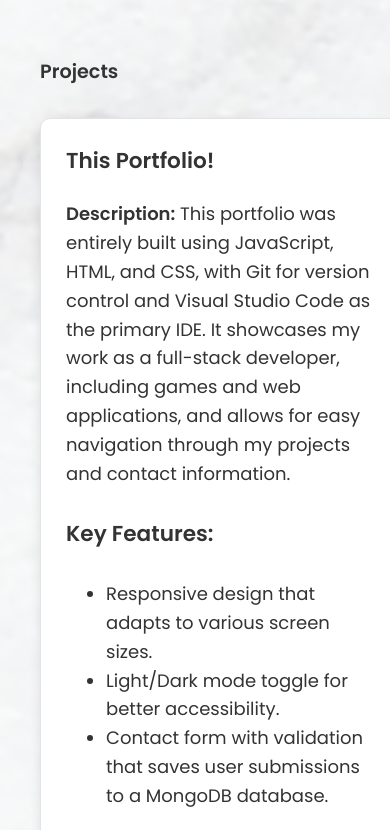
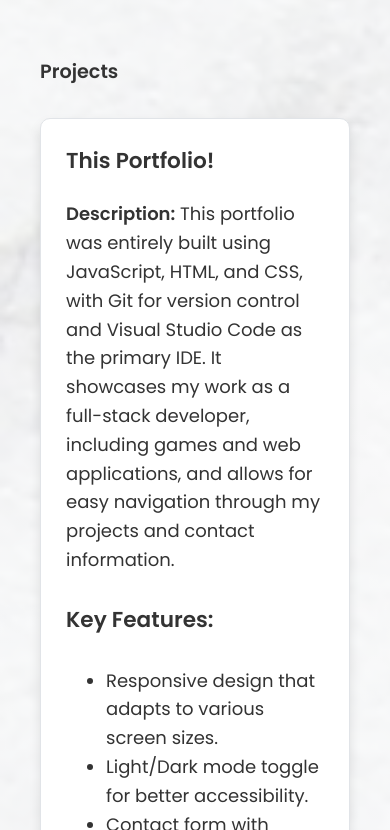
Before and after one commit to ZachariahRedfield/ZachariahRedfield, a website: page index.html in a window 390 px wide. Shown: the part 734-1564 px from the top of the page. Drawn offline with Linux system fonts and the light colour scheme.

Commit message:
Slight adjustments to mobile format

```diff
--- a/styles.css
+++ b/styles.css
@@ -1,6 +1,8 @@
 
 @media only screen and (max-width: 600px) {
     body {
+        max-width: 100%;
+        overflow-x: hidden;
         padding: 10px;
         font-size: 16px; /* Adjust font size for readability */
     }
@@ -50,6 +52,11 @@
         font-size: 0.8em; /* Smaller footer text */
     }
 
+    nav {
+        position: static;
+        box-shadow: none;
+    }
+
     .nav-container {
         flex-direction: column;
         align-items: center;
@@ -75,9 +82,10 @@
     }
 
     .project-card {
+        margin: 10px 0;
         width: 100%;
-        padding: 15px;
-        margin-bottom: 15px;
+        /* Ensure the card takes up the full width of the screen */
+        box-sizing: border-box;
     }
 
     .half-width {
@@ -93,6 +101,9 @@
 
 
 body {
+    max-width: 100%;
+    overflow-x: hidden;
+
     font-family: 'Poppins', sans-serif;
     margin: 0;
     padding: 20px;
```
